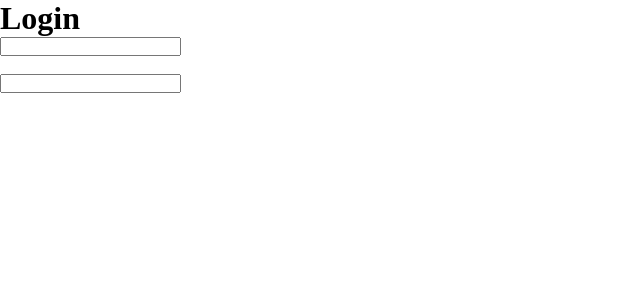
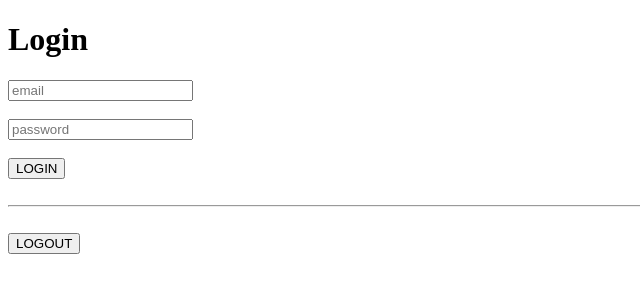
Before and after one commit to nidvar/mern-rt-chat-ui, a React (Vite) app: page / in a window 1280 px wide. Shown: the top 300 px of the page, without its empty margins (0-640 px from the left). Built offline with nearby package versions, Linux system fonts and the light colour scheme; no server answers.

Commit message:
login function working

```diff
--- a/src/App.tsx
+++ b/src/App.tsx
@@ -1,17 +1,70 @@
+import { useState } from 'react';
+
+const baseURL = import.meta.env.VITE_API_BASE_URL;
+
 function App() {
+
+    const [email, setEmail] = useState('');
+    const [password, setPassword] = useState('');
+
+    const handleSubmit = async function(e: React.FormEvent<HTMLFormElement>){
+        e.preventDefault();
+        if(email.trim() === '' || password.trim() === ''){
+            console.log('email / password is empty');
+            return;
+        };
+
+        const payload = {
+            method: 'POST',
+            headers: {
+                'content-type': 'application/json'
+            },
+            credentials: 'include' as RequestCredentials,
+            body: JSON.stringify({
+                email: email,
+                password: password
+            })
+        };
+
+        const res = await fetch(baseURL + '/auth/login', payload);
+        const data = await res.json();
+        console.log(data);
+    };
+
     return (
         <>
             <div>
+                <form onSubmit={handleSubmit}>
                     <h1>Login</h1>
+
                     <input
                         type="email"
-                /><br /><br />
+                        placeholder='email'
+                        value={email}
+                        onChange={function(e){setEmail(e.target.value)}}
+                    />
+
+                    <br />
+                    <br />
+
                     <input
                         type="password"
+                        placeholder='password'
+                        onChange={function(e){setPassword(e.target.value)}}
                     />
+
+                    <br />
+                    <br />
+
+                    <button type="submit">LOGIN</button>
+                </form>
+                <br />
+                <hr />
+                <br />
+                <button>LOGOUT</button>
             </div>
         </>
     )
 }
 
-export default App
+export default App;
--- a/src/index.css
+++ b/src/index.css
@@ -1,12 +1 @@
-* {
-    margin: 0;
-    padding: 0;
-    box-sizing: border-box;
-}
-
-.my-main {
-    width: 600px;
-    height: 700px;
-    margin: auto;
-    border: 1px solid black;
-}
+/* No CSS */
```
Also changed, not shown: 1 other file (tests, documents, lock files or other folders). Lines whose indentation alone changed are shown as unchanged.
